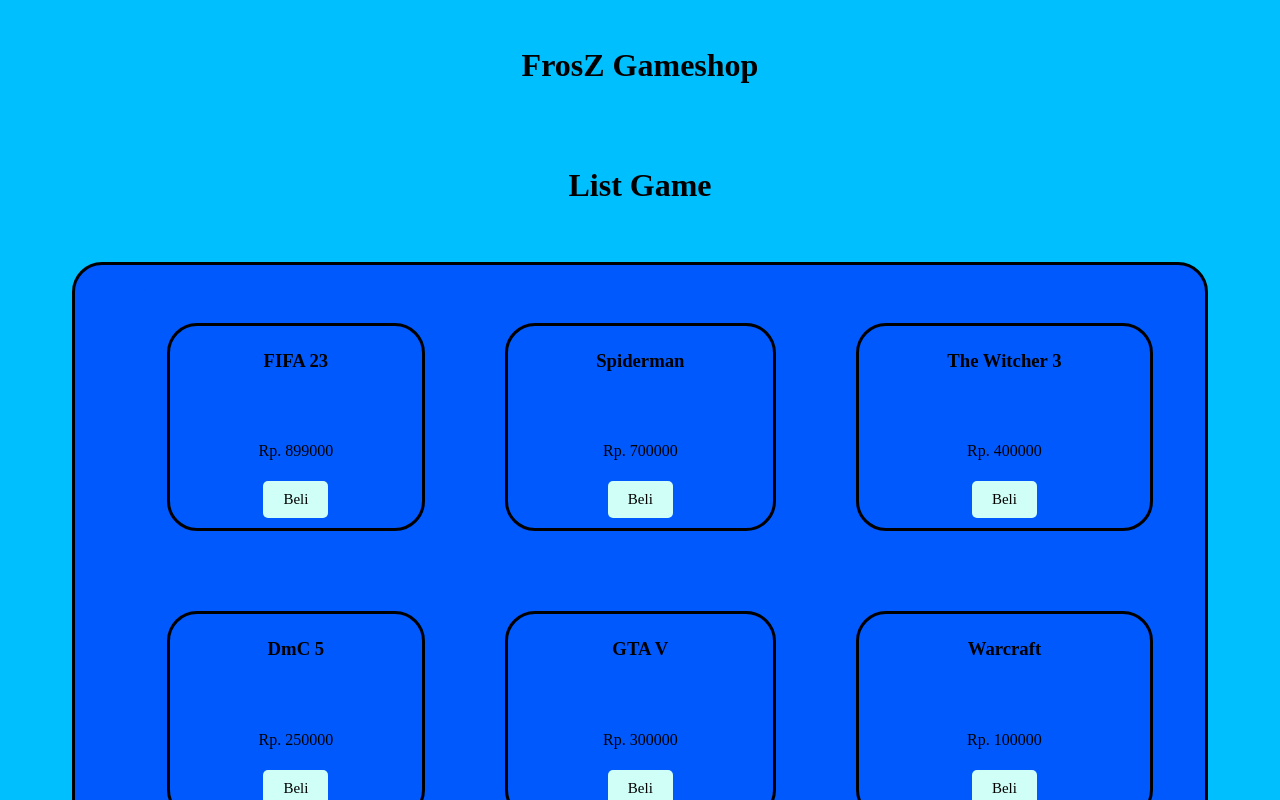
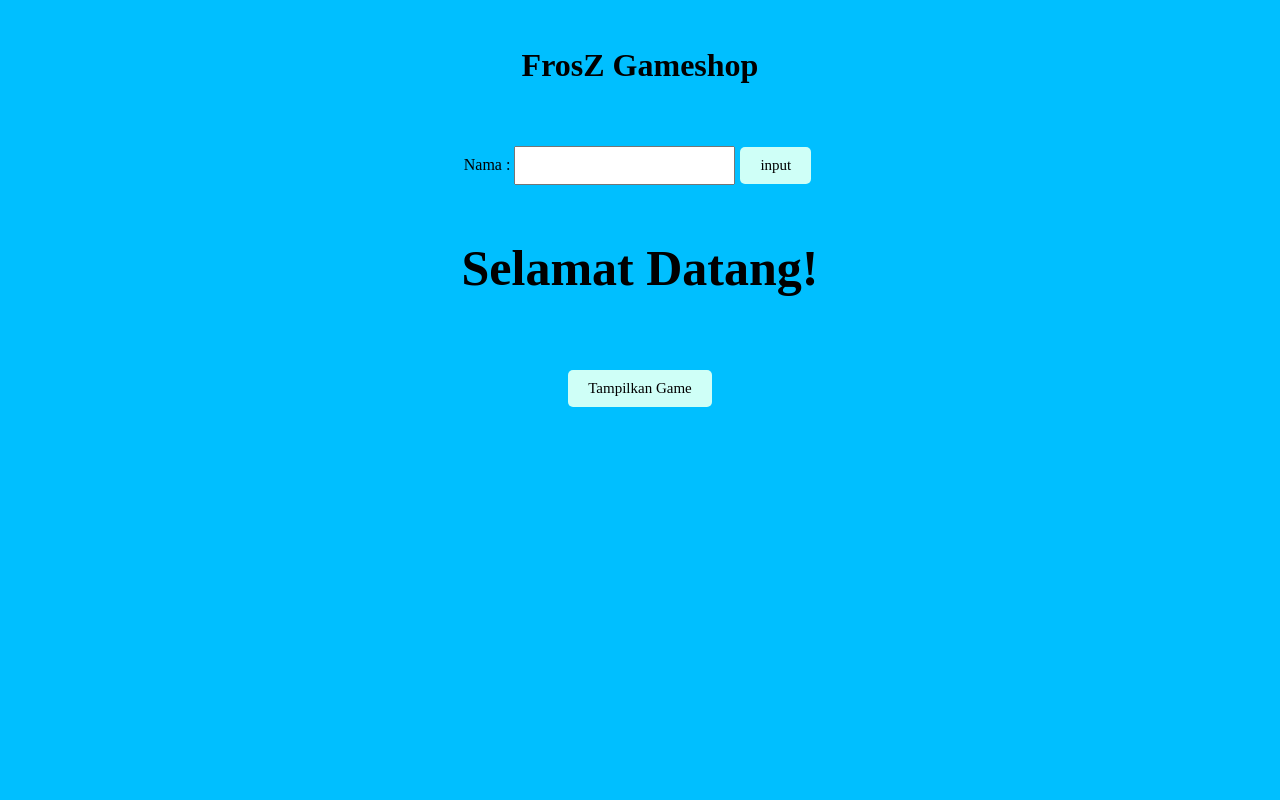
Before and after one commit to AlfathHudalHakim/Alfath_upn_zetta_learning, an Angular app in the folder angular_learning/: page / in a window 1280 px wide. Shown: the top 800 px of the page. Built offline with nearby package versions, Linux system fonts and the light colour scheme.

Commit message:
complete day4

```diff
--- a/angular_learning/src/app/app.component.html
+++ b/angular_learning/src/app/app.component.html
@@ -1,4 +1,13 @@
 <h1>FrosZ Gameshop</h1>
+<div style="text-align: center;">
+    <label for="">Nama  : </label>
+    <input #Nama type="text">
+    <button (click)="InputNama(Nama.value)">input</button>
+    <h3> Selamat Datang! <br> {{Nama.value}}</h3>
+    <br>
+    <button (click)="tampilGame()">Tampilkan Game</button>
+</div>
+
 <div>
-<router-outlet></router-outlet>
+    <router-outlet *ngIf='isChild'></router-outlet>
 </div>
--- a/angular_learning/src/app/app.component.scss
+++ b/angular_learning/src/app/app.component.scss
@@ -0,0 +1,22 @@
+button
+{
+    display: inline-block;
+    background: rgb(207, 255, 247);
+    color: rgb(0, 0, 0);
+    border: none;
+    padding: 10px 20px;
+    margin: 5px;
+    border-radius: 5px;
+    cursor: pointer;
+    text-decoration: none;
+    font-size: 15px;
+    font-family: inherit;
+  }
+  input
+  {
+    padding: 10px 20px;
+  }
+  h3{
+    font-size: 50px;
+    text-transform: capitalize;
+  }
--- a/angular_learning/src/app/app.component.ts
+++ b/angular_learning/src/app/app.component.ts
@@ -1,10 +1,25 @@
-import { Component } from '@angular/core';
+import { Component, OnInit } from '@angular/core';
 
 @Component({
   selector: 'app-root',
   templateUrl: './app.component.html',
   styleUrls: ['./app.component.scss']
 })
-export class AppComponent {
+export class AppComponent implements OnInit{
   title = 'angular_learning';
+  isChild = false;
+
+  InputNama(value: any){
+    console.log(value)
+  }
+  constructor() {
+    console.log('app constructor loaded')
+   }
+
+  ngOnInit(): void {
+    console.log('app ngOnInit loaded')
+  }
+  tampilGame(){
+    this.isChild = !this.isChild
+  }
 }
--- a/angular_learning/src/app/kasir/bayar/bayar.component.html
+++ b/angular_learning/src/app/kasir/bayar/bayar.component.html
@@ -25,5 +25,6 @@
                 Rp. {{total}}
             </td>
         </tr>
+        <button class="btn" #Bayar>Bayar</button>
     </tfoot>
 </table>
--- a/angular_learning/src/app/kasir/bayar/bayar.component.scss
+++ b/angular_learning/src/app/kasir/bayar/bayar.component.scss
@@ -15,3 +15,16 @@
 {
     text-align: center;
 }
+button {
+    display: inline-block;
+    background: rgb(207, 255, 247);
+    color: rgb(0, 0, 0);
+    border: none;
+    padding: 10px 20px;
+    margin: 5px;
+    border-radius: 5px;
+    cursor: pointer;
+    text-decoration: none;
+    font-size: 15px;
+    font-family: inherit;
+  }
--- a/angular_learning/src/app/kasir/bayar/bayar.component.ts
+++ b/angular_learning/src/app/kasir/bayar/bayar.component.ts
@@ -12,13 +12,15 @@
 
   public total:number = 0;
 
-  constructor() { }
+  constructor() {
+    console.log('bayar constructor loaded')
+   }
 
   ngOnInit(): void {
+    console.log('bayar ngOnInit loaded')
   }
 
   ngAfterContentChecked(): void {
-    console.log("tes")
     this.total = this.games.reduce((total, game) => total += game.jumlah * game.harga , 0)
   }
 
--- a/angular_learning/src/app/kasir/kasir/kasir.component.html
+++ b/angular_learning/src/app/kasir/kasir/kasir.component.html
@@ -5,12 +5,12 @@
           <li *ngFor="let game of games">
             <div>
               <h3>{{ game.title }}</h3> <br><br> <p>Rp. {{ game.harga }}</p>
-              <button (click)="addGame(game)">Beli</button>
+              <button (click)="addGame(game) ">Beli</button>
             </div>
           </li>
     </div>
     </ul>
   </div>
   <div class="container">
-      <app-bayar [games]="selectedGames" (gameAdded)="addGame($event)"></app-bayar>
+      <app-bayar [games]="selectedGames" (gameAdded)="addGame($event)" ></app-bayar>
     </div>
--- a/angular_learning/src/app/kasir/kasir/kasir.component.ts
+++ b/angular_learning/src/app/kasir/kasir/kasir.component.ts
@@ -49,9 +49,13 @@
   public selectedGames : selectedGame[]=[]
 
 
-  constructor() { }
+  constructor() {
+    console.log('kasir constructor loaded')
+   }
 
-  ngOnInit(): void { }
+  ngOnInit(): void {
+    console.log('kasir ngOnInit loaded')
+  }
 
   addGame(game :Game){
     const duplicated =this.selectedGames.findIndex(({id})=>id===game.id)
```
Also changed, not shown: angular_learning/src/app/app-routing.module.ts (line endings or trailing spaces), 1 other file (tests, documents, lock files or other folders).
